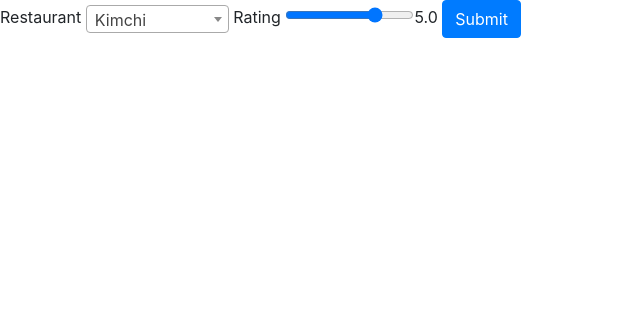
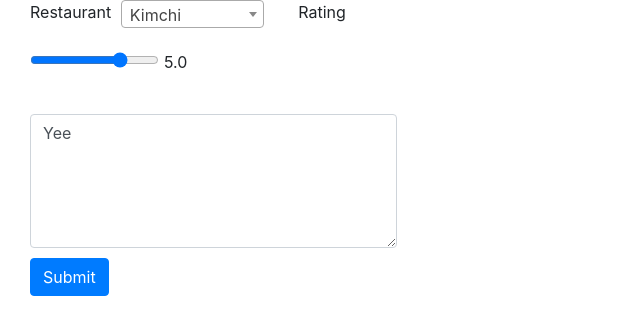
Before and after one commit to casslee1351/RestaurantRecommender, a Django app: page /update-rating/16/ in a window 1280 px wide. Shown: the part 56-391 px from the top of the page, without its empty margins (0-640 px from the left). Run offline with Django 4.2, Linux system fonts and the light colour scheme; a user stored in the database is signed in; data comes from the database, SQL or seed files in the repository; both versions use the stored data as it was after the commit; some libraries are stand-ins or nearby versions.

Commit message:
Added review body to form and changed layout of add rating page and ratings table

```diff
--- a/rating/spoonme-project/restaurants/forms.py
+++ b/rating/spoonme-project/restaurants/forms.py
@@ -9,8 +9,10 @@ class RatingForm(ModelForm):
     restaurant = forms.ModelChoiceField(
         widget=forms.Select(attrs={'id': 'ddl'}), queryset=query_set)
     rating = forms.DecimalField(widget=forms.NumberInput(
-        attrs={'type': 'range', 'name': 'rating', 'step': '0.5', 'min': '1', 'max': '10', "value": "5.0",  "oninput": "this.nextElementSibling.value = this.value"}))
+        attrs={'type': 'range', 'id': 'rating', 'name': 'rating', 'step': '0.5', 'min': '1', 'max': '10', "value": "5.0",  "oninput": "this.nextElementSibling.value = this.value"}))
+    review = forms.CharField(widget=forms.Textarea(
+        attrs={'class': 'form-control', 'id': 'review', 'rows': '5', 'placeholder': "Write your review..."}))
 
     class Meta:
         model = Rating
-        fields = ['restaurant', 'rating']
+        fields = ['restaurant', 'rating', 'review']
--- a/rating/spoonme-project/restaurants/models.py
+++ b/rating/spoonme-project/restaurants/models.py
@@ -18,9 +18,9 @@ class Rating(models.Model):
     restaurant = models.ForeignKey(
         Restaurant, on_delete=models.CASCADE, null=False)
     rating = models.CharField(max_length=10)
+    review = models.TextField(null=True, blank=True)
     updated = models.DateTimeField(auto_now=True)
     created = models.DateTimeField(auto_now_add=True)
-    # add body for review section
 
     class Meta:
         ordering = ['-updated', '-created']
--- a/rating/spoonme-project/restaurants/templates/restaurants/rating-form.html
+++ b/rating/spoonme-project/restaurants/templates/restaurants/rating-form.html
@@ -3,15 +3,47 @@
 {% block title%}Add Rating{%endblock%}
 
 {% block content %}
+
+
+<style type="text/css">
+    #rating-label {
+        margin-left: 30px;
+        margin-right: 5px
+    }
+    #restaurant-label {
+        margin-right: 5px
+    }
+    #review {
+        margin-top: 40px;
+    }
+    #rating {
+        margin-top: 20px;
+    }
+    #add-rating {
+        margin-top: 10px;
+    }
+    output {
+        margin-left: 5px;
+    }
+</style>
         <form method="POST" action="">
             {% csrf_token %}
             <div>
-                {{form.restaurant.label}}
-                {{form.restaurant}}
-                {{form.rating.label}}
-                {{form.rating}}<output>5.0</output>
 
-                <input type="submit" id="add-rating" value="Submit" class="btn btn-primary"/>
+                <div class="form-group">
+                    <div class="col-4">
+                        <div class="col">
+                            <label id="restaurant-label">{{form.restaurant.label}}</label>
+                            {{form.restaurant}}
+                            <label id="rating-label">{{form.rating.label}}</label>
+                            {{form.rating}}<output>5.0</output>
+                            {{form.review}}
+
+                            <input type="submit" id="add-rating" value="Submit" class="btn btn-primary"/>
+                        </div>
+                    </div>
+                </div>
+
             </div>
         </form>
 
--- a/rating/spoonme-project/restaurants/templates/restaurants/ratings.html
+++ b/rating/spoonme-project/restaurants/templates/restaurants/ratings.html
@@ -3,6 +3,7 @@
 {% block title%}My Ratings{%endblock%}
 
 {% block content %}
+<!-- CHANGE RATINGS TABLE TO DISPLAY REVIEWS AS CARDS -->
 
 <style type="text/css">
   table {
@@ -23,6 +24,7 @@
       <tr>
         <th scope="col" style="width:200px;">Restaurant</th>
         <th scope="col" style="width:150px;">Rating</th>
+        <th scope="col" style="width:150px;">Review</th>
         <th scope="col" style="width:150px;">Update</th>
       </tr>
     </thead>
@@ -33,6 +35,7 @@
         <tr>
           <th scope="row">{{rating.restaurant}}</th>
           <td>{{rating.rating}}</td>
+          <td>{{rating.review}}</td>
           <td>
             <a
               class="btn btn-outline-primary"
--- a/rating/spoonme-project/restaurants/views.py
+++ b/rating/spoonme-project/restaurants/views.py
@@ -8,6 +8,8 @@ from django.contrib.auth import authenticate, login, logout
 from django.contrib.auth.forms import UserCreationForm
 from .models import Rating, Restaurant
 from .forms import RatingForm
+
+# research-- username, email, pass for form / view
 
 
 def loginPage(request):
```
Also changed, not shown: rating/spoonme-project/db.sqlite3, rating/spoonme-project/restaurants/migrations/0004_rating_review.py (added), rating/spoonme-project/restaurants/migrations/0005_alter_rating_review.py (added), rating/spoonme-project/restaurants/templates/restaurants/login_register.html (line endings or trailing spaces).
